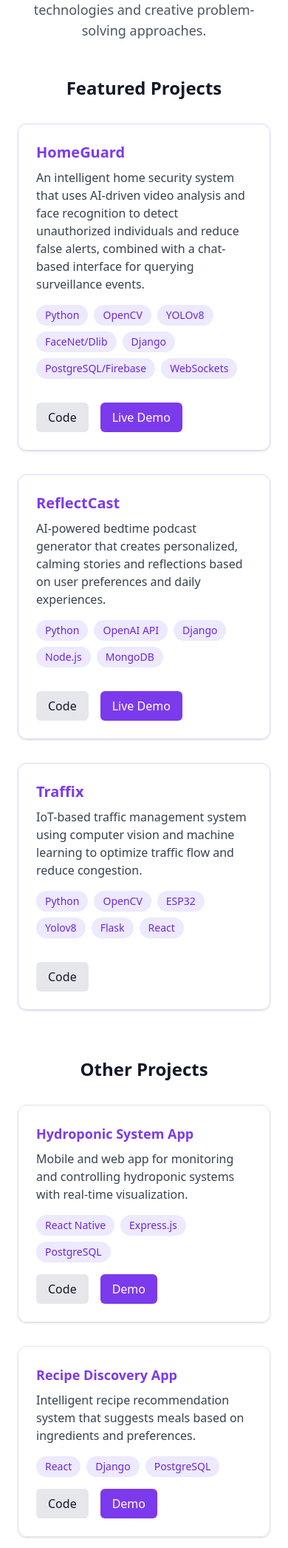
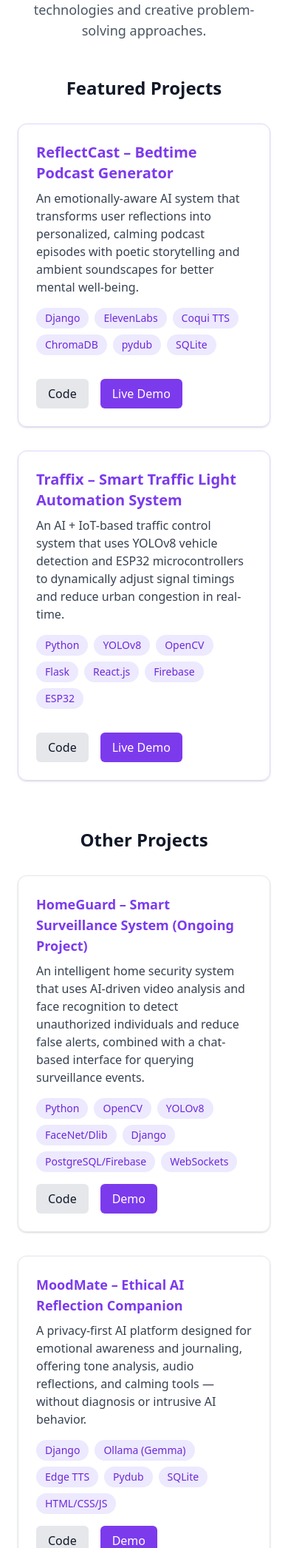
Before and after one commit to prakritiadhikari01/Django_Portfolio, a Django app: page /projects/ in a window 390 px wide; the page is wider, and only the part inside the window is pictured. Shown: the part 301-2393 px from the top of that part at 74% size. Run offline with Django 5.2, Linux system fonts and the light colour scheme.

Commit message:
Projects info updated

```diff
--- a/home/templates/home/base.html
+++ b/home/templates/home/base.html
@@ -6,7 +6,17 @@
     <meta name="viewport" content="width=device-width, initial-scale=1.0">
     <title>{% block title %}Prakriti Adhikari | Portfolio{% endblock %}</title>
     <link href="https://cdn.jsdelivr.net/npm/tailwindcss@2.2.19/dist/tailwind.min.css" rel="stylesheet">
+    <script>
+        tailwind.config = {
+            darkMode: 'class'
+        }
+    </script>
 </head>
+<script>
+    if (localStorage.getItem('theme') === 'dark') {
+        document.documentElement.classList.add('dark');
+    }
+</script>
 <body class="bg-white dark:bg-gray-900 text-gray-900 dark:text-gray-100 flex flex-col min-h-screen">
 
     <!-- Navbar -->
--- a/home/templates/home/projects.html
+++ b/home/templates/home/projects.html
@@ -23,18 +23,17 @@
         <!-- Project Card 1 -->
         <div class="border border-purple-200 rounded-xl shadow hover:shadow-lg transition p-6 flex flex-col">
             <div class="flex-grow">
-                <h4 class="text-xl font-bold text-purple-600 mb-2">HomeGuard</h4>
+                <h4 class="text-xl font-bold text-purple-600 mb-2">ReflectCast – Bedtime Podcast Generator</h4>
                 <p class="text-gray-700 dark:text-gray-300 mb-4">
-                    An intelligent home security system that uses AI-driven video analysis and face recognition to detect unauthorized individuals and reduce false alerts, combined with a chat-based interface for querying surveillance events.
+                    An emotionally-aware AI system that transforms user reflections into personalized, calming podcast episodes with poetic storytelling and ambient soundscapes for better mental well-being.
                 </p>
                 <div class="flex flex-wrap gap-2 mb-4">
-                    <span class="px-3 py-1 rounded-full bg-purple-100 text-purple-700 text-sm">Python</span>
-                    <span class="px-3 py-1 rounded-full bg-purple-100 text-purple-700 text-sm">OpenCV</span>
-                    <span class="px-3 py-1 rounded-full bg-purple-100 text-purple-700 text-sm">YOLOv8</span>
-                    <span class="px-3 py-1 rounded-full bg-purple-100 text-purple-700 text-sm">FaceNet/Dlib</span>
                     <span class="px-3 py-1 rounded-full bg-purple-100 text-purple-700 text-sm">Django</span>
-                    <span class="px-3 py-1 rounded-full bg-purple-100 text-purple-700 text-sm">PostgreSQL/Firebase</span>
-                    <span class="px-3 py-1 rounded-full bg-purple-100 text-purple-700 text-sm">WebSockets</span>
+                    <span class="px-3 py-1 rounded-full bg-purple-100 text-purple-700 text-sm">ElevenLabs</span>
+                    <span class="px-3 py-1 rounded-full bg-purple-100 text-purple-700 text-sm">Coqui TTS</span>
+                    <span class="px-3 py-1 rounded-full bg-purple-100 text-purple-700 text-sm">ChromaDB</span>
+                    <span class="px-3 py-1 rounded-full bg-purple-100 text-purple-700 text-sm">pydub</span>
+                    <span class="px-3 py-1 rounded-full bg-purple-100 text-purple-700 text-sm">SQLite</span>
                 </div>
             </div>
             <div class="flex gap-4 mt-4">
@@ -44,17 +43,18 @@
         </div>    <!-- Project Card 1 -->
         <div class="border border-purple-200 rounded-xl shadow hover:shadow-lg transition p-6 flex flex-col">
             <div class="flex-grow">
-                <h4 class="text-xl font-bold text-purple-600 mb-2">ReflectCast</h4>
+                <h4 class="text-xl font-bold text-purple-600 mb-2">Traffix – Smart Traffic Light Automation System</h4>
                 <p class="text-gray-700 dark:text-gray-300 mb-4">
-                    AI-powered bedtime podcast generator that creates personalized, calming
-                    stories and reflections based on user preferences and daily experiences.
+                    An AI + IoT-based traffic control system that uses YOLOv8 vehicle detection and ESP32 microcontrollers to dynamically adjust signal timings and reduce urban congestion in real-time.
                 </p>
                 <div class="flex flex-wrap gap-2 mb-4">
                     <span class="px-3 py-1 rounded-full bg-purple-100 text-purple-700 text-sm">Python</span>
-                    <span class="px-3 py-1 rounded-full bg-purple-100 text-purple-700 text-sm">OpenAI API</span>
-                    <span class="px-3 py-1 rounded-full bg-purple-100 text-purple-700 text-sm">Django</span>
-                    <span class="px-3 py-1 rounded-full bg-purple-100 text-purple-700 text-sm">Node.js</span>
-                    <span class="px-3 py-1 rounded-full bg-purple-100 text-purple-700 text-sm">MongoDB</span>
+                    <span class="px-3 py-1 rounded-full bg-purple-100 text-purple-700 text-sm">YOLOv8</span>
+                    <span class="px-3 py-1 rounded-full bg-purple-100 text-purple-700 text-sm">OpenCV</span>
+                    <span class="px-3 py-1 rounded-full bg-purple-100 text-purple-700 text-sm">Flask</span>
+                    <span class="px-3 py-1 rounded-full bg-purple-100 text-purple-700 text-sm">React.js</span>
+                    <span class="px-3 py-1 rounded-full bg-purple-100 text-purple-700 text-sm">Firebase</span>
+                    <span class="px-3 py-1 rounded-full bg-purple-100 text-purple-700 text-sm">ESP32</span>
                 </div>
             </div>
             <div class="flex gap-4 mt-4">
@@ -63,27 +63,7 @@
             </div>
         </div>
 
-        <!-- Project Card 2 -->
-        <div class="border border-purple-200 rounded-xl shadow hover:shadow-lg transition p-6 flex flex-col">
-            <div class="flex-grow">
-                <h4 class="text-xl font-bold text-purple-600 mb-2">Traffix</h4>
-                <p class="text-gray-700 dark:text-gray-300 mb-4">
-                    IoT-based traffic management system using computer vision and machine learning
-                    to optimize traffic flow and reduce congestion.
-                </p>
-                <div class="flex flex-wrap gap-2 mb-4">
-                    <span class="px-3 py-1 rounded-full bg-purple-100 text-purple-700 text-sm">Python</span>
-                    <span class="px-3 py-1 rounded-full bg-purple-100 text-purple-700 text-sm">OpenCV</span>
-                    <span class="px-3 py-1 rounded-full bg-purple-100 text-purple-700 text-sm">ESP32</span>
-                    <span class="px-3 py-1 rounded-full bg-purple-100 text-purple-700 text-sm">Yolov8</span>
-                    <span class="px-3 py-1 rounded-full bg-purple-100 text-purple-700 text-sm">Flask</span>
-                    <span class="px-3 py-1 rounded-full bg-purple-100 text-purple-700 text-sm">React</span>
-                </div>
-            </div>
-            <div class="flex gap-4 mt-4">
-                <a href="https://github.com/prakritiadhikari01/Traffix" target="_blank" class="px-4 py-2 bg-gray-200 dark:bg-gray-700 rounded-md">Code</a>
-            </div>
-        </div>
+
     </div>
 
     <!-- Other Projects -->
@@ -91,14 +71,18 @@
     <div class="grid grid-cols-1 md:grid-cols-3 gap-8">
         <!-- Hydroponic System -->
         <div class="border rounded-xl p-6 shadow hover:shadow-lg transition">
-            <h4 class="text-lg font-bold text-purple-600 mb-2">Hydroponic System App</h4>
+            <h4 class="text-lg font-bold text-purple-600 mb-2">HomeGuard – Smart Surveillance System (Ongoing Project)</h4>
             <p class="text-gray-700 dark:text-gray-300 mb-4">
-                Mobile and web app for monitoring and controlling hydroponic systems with real-time visualization.
+                An intelligent home security system that uses AI-driven video analysis and face recognition to detect unauthorized individuals and reduce false alerts, combined with a chat-based interface for querying surveillance events.
             </p>
             <div class="flex flex-wrap gap-2 mb-4">
-                <span class="px-3 py-1 bg-purple-100 text-purple-700 text-sm rounded-full">React Native</span>
-                <span class="px-3 py-1 bg-purple-100 text-purple-700 text-sm rounded-full">Express.js</span>
-                <span class="px-3 py-1 bg-purple-100 text-purple-700 text-sm rounded-full">PostgreSQL</span>
+                <span class="px-3 py-1 bg-purple-100 text-purple-700 text-sm rounded-full">Python</span>
+                <span class="px-3 py-1 bg-purple-100 text-purple-700 text-sm rounded-full">OpenCV</span>
+                <span class="px-3 py-1 bg-purple-100 text-purple-700 text-sm rounded-full">YOLOv8</span>
+                <span class="px-3 py-1 bg-purple-100 text-purple-700 text-sm rounded-full">FaceNet/Dlib</span>
+                <span class="px-3 py-1 bg-purple-100 text-purple-700 text-sm rounded-full">Django</span>
+                <span class="px-3 py-1 bg-purple-100 text-purple-700 text-sm rounded-full">PostgreSQL/Firebase</span>
+                <span class="px-3 py-1 bg-purple-100 text-purple-700 text-sm rounded-full">WebSockets</span>
             </div>
             <div class="flex gap-4">
                 <a href="#" class="px-4 py-2 bg-gray-200 dark:bg-gray-700 rounded-md">Code</a>
@@ -108,14 +92,17 @@
 
         <!-- Recipe App -->
         <div class="border rounded-xl p-6 shadow hover:shadow-lg transition">
-            <h4 class="text-lg font-bold text-purple-600 mb-2">Recipe Discovery App</h4>
+            <h4 class="text-lg font-bold text-purple-600 mb-2">MoodMate – Ethical AI Reflection Companion</h4>
             <p class="text-gray-700 dark:text-gray-300 mb-4">
-                Intelligent recipe recommendation system that suggests meals based on ingredients and preferences.
+                A privacy-first AI platform designed for emotional awareness and journaling, offering tone analysis, audio reflections, and calming tools — without diagnosis or intrusive AI behavior.
             </p>
             <div class="flex flex-wrap gap-2 mb-4">
-                <span class="px-3 py-1 bg-purple-100 text-purple-700 text-sm rounded-full">React</span>
                 <span class="px-3 py-1 bg-purple-100 text-purple-700 text-sm rounded-full">Django</span>
-                <span class="px-3 py-1 bg-purple-100 text-purple-700 text-sm rounded-full">PostgreSQL</span>
+                <span class="px-3 py-1 bg-purple-100 text-purple-700 text-sm rounded-full">Ollama (Gemma)</span>
+                <span class="px-3 py-1 bg-purple-100 text-purple-700 text-sm rounded-full">Edge TTS</span>
+                <span class="px-3 py-1 bg-purple-100 text-purple-700 text-sm rounded-full">Pydub</span>
+                <span class="px-3 py-1 bg-purple-100 text-purple-700 text-sm rounded-full">SQLite</span>
+                <span class="px-3 py-1 bg-purple-100 text-purple-700 text-sm rounded-full">HTML/CSS/JS</span>
             </div>
             <div class="flex gap-4">
                 <a href="#" class="px-4 py-2 bg-gray-200 dark:bg-gray-700 rounded-md">Code</a>
@@ -123,32 +110,16 @@
             </div>
         </div>
 
-        <!-- Student Performance -->
+        <!-- Sajilo Rental -->
         <div class="border rounded-xl p-6 shadow hover:shadow-lg transition">
-            <h4 class="text-lg font-bold text-purple-600 mb-2">Student Performance Analytics</h4>
+            <h4 class="text-lg font-bold text-purple-600 mb-2">Sajilo Rental – Car Rental Platform</h4>
             <p class="text-gray-700 dark:text-gray-300 mb-4">
-                Data analytics platform for institutions to track performance and predict academic outcomes.
+                A mobile application that simplifies vehicle rentals through easy booking, date selection, and secure online payments, providing a seamless experience for both short- and long-term rentals.
             </p>
             <div class="flex flex-wrap gap-2 mb-4">
-                <span class="px-3 py-1 bg-purple-100 text-purple-700 text-sm rounded-full">Python</span>
-                <span class="px-3 py-1 bg-purple-100 text-purple-700 text-sm rounded-full">Pandas</span>
-                <span class="px-3 py-1 bg-purple-100 text-purple-700 text-sm rounded-full">Scikit-learn</span>
-            </div>
-            <div class="flex gap-4">
-                <a href="#" class="px-4 py-2 bg-gray-200 dark:bg-gray-700 rounded-md">Code</a>
-            </div>
-        </div>
-
-        <!-- Weather Model -->
-        <div class="border rounded-xl p-6 shadow hover:shadow-lg transition md:col-span-3">
-            <h4 class="text-lg font-bold text-purple-600 mb-2">Weather Prediction Model</h4>
-            <p class="text-gray-700 dark:text-gray-300 mb-4">
-                Machine learning model for accurate weather forecasting using historical and environmental data.
-            </p>
-            <div class="flex flex-wrap gap-2 mb-4">
-                <span class="px-3 py-1 bg-purple-100 text-purple-700 text-sm rounded-full">Python</span>
-                <span class="px-3 py-1 bg-purple-100 text-purple-700 text-sm rounded-full">TensorFlow</span>
-                <span class="px-3 py-1 bg-purple-100 text-purple-700 text-sm rounded-full">Pandas</span>
+                <span class="px-3 py-1 bg-purple-100 text-purple-700 text-sm rounded-full">Flutter</span>
+                <span class="px-3 py-1 bg-purple-100 text-purple-700 text-sm rounded-full">Firebase / Backend APIs (custom)</span>
+                <span class="px-3 py-1 bg-purple-100 text-purple-700 text-sm rounded-full">Payment Integration</span>
             </div>
             <div class="flex gap-4">
                 <a href="#" class="px-4 py-2 bg-gray-200 dark:bg-gray-700 rounded-md">Code</a>
--- a/home/views.py
+++ b/home/views.py
@@ -15,6 +15,14 @@ def projects(request):
 from django.shortcuts import render
 def certificates(request):
     certificates = [
+        {
+            "title": "Hackathon Nova 2025",
+            "issuer": "CAPEC × ITEC-PEC",
+            "date": "Jan 27-29, 2026",
+            "description": "Developed MoodMate, an ethical AI-powered emotional reflection platform.",
+            "tags": ["AI", "Hackathon", "Django", "NLP", "Ethical AI", "Teamwork"],
+            "image": "certificates/hackathon_nova.png"
+        },
         {
             "title": "NIC College Ambassador 2025",
             "issuer": "National Innovation Centre",
@@ -56,10 +64,10 @@ def certificates(request):
             "image": "certificates/Git.png",
         },
         {
-            "title": "Hackathon Participation",
+            "title": "Hackathon Participation (Yantra)",
             "issuer": "Various / Event",
             "date": "2024",
-            "description": "Participated in team-based hackathon, developing innovative solutions through ideation, prototyping, and collaboration.",
+            "description": "Participated in team-based hackathon, developing 'Sajilo Rental' through ideation, prototyping, and collaboration.",
             "tags": ["Hackathon", "Teamwork", "Innovation", "Problem Solving", "Prototyping"],
             "image": "certificates/Hackathon.png",
         },
```
